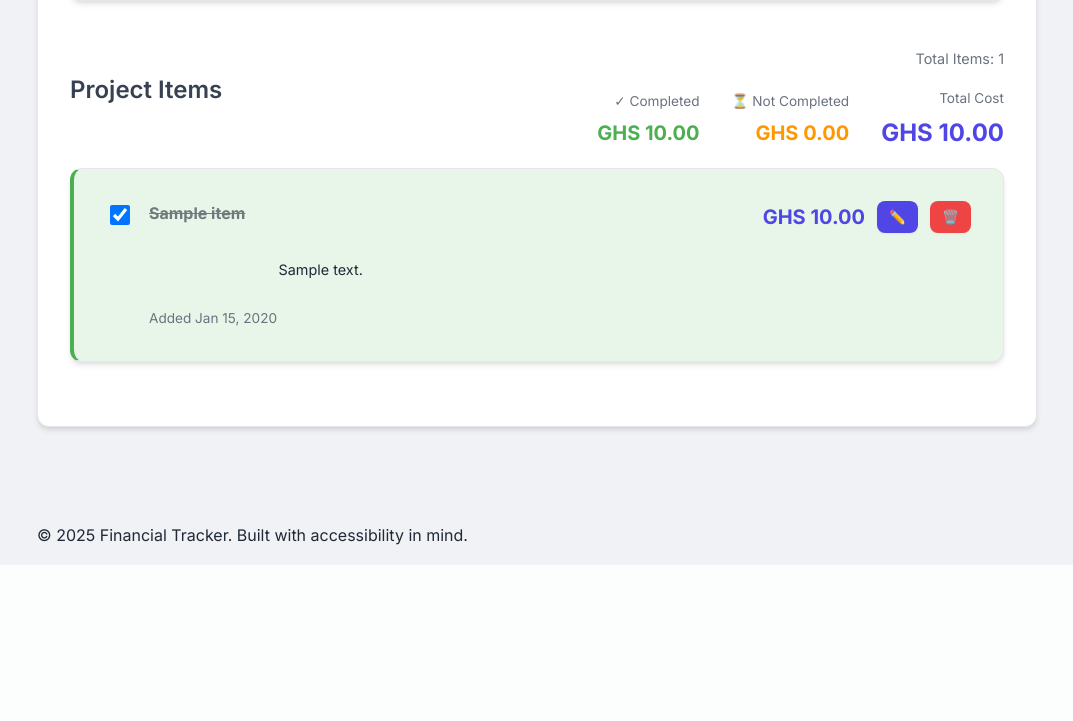
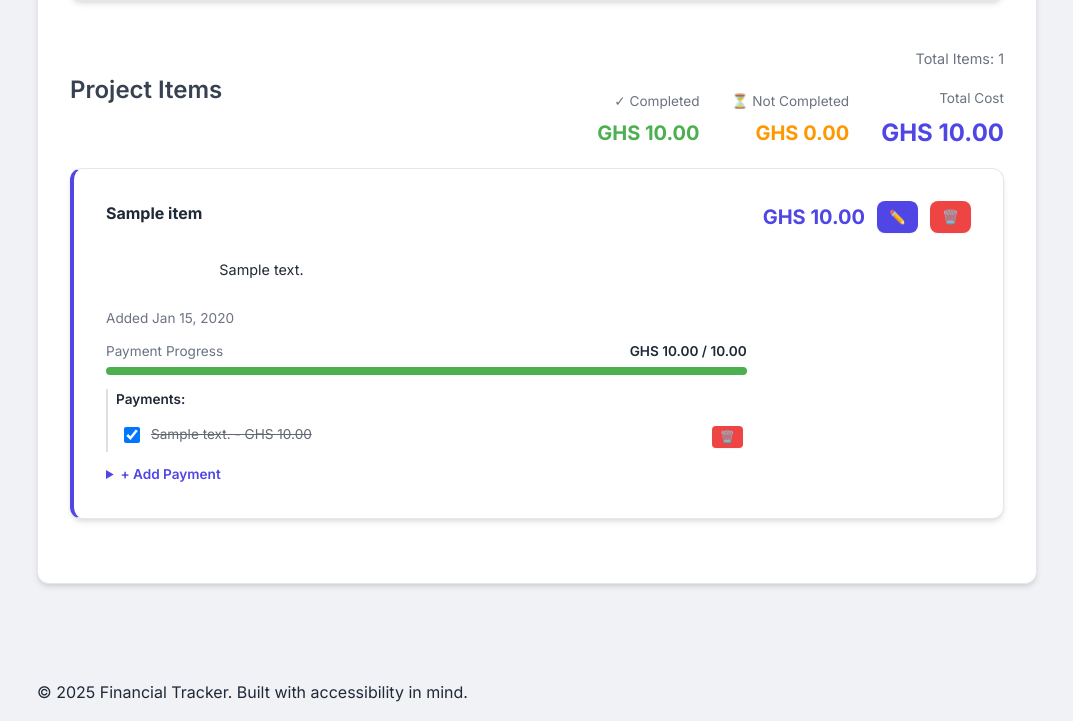
Before and after one commit to NANA-PREMPEH/FinancialTracker, a Flask app: page /projects/1 in a window 1280 px wide. Shown: the part 743-1464 px from the top of the page, without its empty margins (103-1176 px from the left). Before the commit the page ends 1288 px from the top, so only its background shows below. Run offline with Flask 3, Linux system fonts and the light colour scheme; tables that the repository leaves empty hold one stand-in row (values such as "Sample post"); parts of the project's set-up code (start-up, migrations or seed data) failed here and were passed over.

Commit message:
sub-list under the project items added

```diff
--- a/app/models.py
+++ b/app/models.py
@@ -118,5 +118,25 @@ class ProjectItem(db.Model):
     is_completed = db.Column(db.Boolean, default=False)
     created_date = db.Column(db.DateTime, default=datetime.utcnow)
 
+    # Relationship for payments
+    payments = db.relationship('ProjectItemPayment', backref='project_item', lazy=True, cascade='all, delete-orphan')
+
     def __repr__(self):
         return f'<ProjectItem {self.item_name} - {self.cost}>'
+
+    @property
+    def total_paid(self):
+        """Calculate total amount paid for this item"""
+        return sum(payment.amount for payment in self.payments if payment.is_paid)
+
+class ProjectItemPayment(db.Model):
+    id = db.Column(db.Integer, primary_key=True)
+    project_item_id = db.Column(db.Integer, db.ForeignKey('project_item.id'), nullable=False)
+    amount = db.Column(db.Float, nullable=False)
+    description = db.Column(db.String(200), nullable=True)
+    is_paid = db.Column(db.Boolean, default=False)
+    payment_date = db.Column(db.DateTime, nullable=True)
+    created_date = db.Column(db.DateTime, default=datetime.utcnow)
+
+    def __repr__(self):
+        return f'<ProjectItemPayment {self.amount} - {self.description}>'
--- a/app/routes.py
+++ b/app/routes.py
@@ -1,6 +1,6 @@
 from flask import Blueprint, render_template, request, redirect, url_for, flash, jsonify, send_file, Response
 from . import db
-from .models import Expense, Category, Wallet, Budget, RecurringTransaction, ExchangeRate, Project, ProjectItem
+from .models import Expense, Category, Wallet, Budget, RecurringTransaction, ExchangeRate, Project, ProjectItem, ProjectItemPayment
 from datetime import datetime, timedelta
 from sqlalchemy import func, or_
 import io
@@ -865,11 +865,11 @@ def add_project():
 def project_details(id):
     project = Project.query.get_or_404(id)
 
-    # Calculate total cost of completed items
-    completed_cost = sum(item.cost for item in project.items if item.is_completed)
+    # Calculate total cost of completed items (sum of all paid payments)
+    completed_cost = sum(item.total_paid for item in project.items)
 
     # Calculate total cost of not completed items
-    not_completed_cost = sum(item.cost for item in project.items if not item.is_completed)
+    not_completed_cost = sum((item.cost - item.total_paid) for item in project.items)
 
     return render_template('project_details.html', project=project, completed_cost=completed_cost, not_completed_cost=not_completed_cost)
 
@@ -960,3 +960,41 @@ def toggle_project_item(project_id, item_id):
     item.is_completed = not item.is_completed
     db.session.commit()
     return jsonify({'success': True, 'is_completed': item.is_completed})
+
+# ===== PROJECT ITEM PAYMENTS =====
+@main.route('/projects/<int:project_id>/items/<int:item_id>/payments/add', methods=['POST'])
+def add_project_item_payment(project_id, item_id):
+    project = Project.query.get_or_404(project_id)
+    item = ProjectItem.query.get_or_404(item_id)
+
+    amount = float(request.form.get('payment_amount'))
+    description = request.form.get('payment_description', '')
+
+    payment = ProjectItemPayment(
+        project_item_id=item_id,
+        amount=amount,
+        description=description
+    )
+    db.session.add(payment)
+    db.session.commit()
+    flash('Payment added successfully!', 'success')
+    return redirect(url_for('main.project_details', id=project_id))
+
+@main.route('/projects/<int:project_id>/items/<int:item_id>/payments/<int:payment_id>/toggle', methods=['POST'])
+def toggle_project_item_payment(project_id, item_id, payment_id):
+    payment = ProjectItemPayment.query.get_or_404(payment_id)
+    payment.is_paid = not payment.is_paid
+    if payment.is_paid:
+        payment.payment_date = datetime.utcnow()
+    else:
+        payment.payment_date = None
+    db.session.commit()
+    return jsonify({'success': True, 'is_paid': payment.is_paid})
+
+@main.route('/projects/<int:project_id>/items/<int:item_id>/payments/<int:payment_id>/delete', methods=['POST'])
+def delete_project_item_payment(project_id, item_id, payment_id):
+    payment = ProjectItemPayment.query.get_or_404(payment_id)
+    db.session.delete(payment)
+    db.session.commit()
+    flash('Payment deleted successfully!', 'success')
+    return redirect(url_for('main.project_details', id=project_id))
--- a/app/templates/project_details.html
+++ b/app/templates/project_details.html
@@ -100,18 +100,11 @@
         <div style="display: grid; gap: 1rem;">
             {% for item in project.items %}
             <div class="card"
-                style="background-color: {% if item.is_completed %}#e8f5e9{% else %}white{% endif %}; border-left: 4px solid {% if item.is_completed %}#4caf50{% else %}var(--color-primary){% endif %};">
+                style="background-color: white; border-left: 4px solid var(--color-primary);">
                 <div
                     style="display: flex; justify-content: space-between; align-items: flex-start;">
-                    <div
-                        style="display: flex; align-items: flex-start; gap: 1rem; flex: 1;">
-                        <input type="checkbox"
-                            {% if item.is_completed %}checked{% endif %}
-                            onchange="toggleItem({{ project.id }}, {{ item.id }})"
-                            style="width: 20px; height: 20px; cursor: pointer; margin-top: 0.25rem;">
                     <div style="flex: 1;">
-                            <h4
-                                style="margin: 0; {% if item.is_completed %}text-decoration: line-through; opacity: 0.6;{% endif %}">
+                        <h4 style="margin: 0;">
                             {{ item.item_name }}
                         </h4>
                         {% if item.description %}
@@ -122,13 +115,73 @@
                         {% endif %}
                         <p
                             style="margin: 0.25rem 0 0 0; font-size: 0.85rem; color: var(--color-text-muted);">
-                                Added {{ item.created_date.strftime('%b %d, %Y')
-                                }}
+                            Added {{ item.created_date.strftime('%b %d, %Y') }}
                         </p>
+
+                        <!-- Payment Progress -->
+                        <div style="margin-top: 0.75rem;">
+                            <div style="display: flex; justify-content: space-between; align-items: center; margin-bottom: 0.25rem;">
+                                <span style="font-size: 0.85rem; color: var(--color-text-muted);">Payment Progress</span>
+                                <span style="font-size: 0.85rem; font-weight: 600;">GHS {{ "{:,.2f}".format(item.total_paid) }} / {{ "{:,.2f}".format(item.cost) }}</span>
+                            </div>
+                            <div style="background: #e0e0e0; height: 8px; border-radius: 4px; overflow: hidden;">
+                                <div style="background: #4caf50; height: 100%; width: {{ (item.total_paid / item.cost * 100) if item.cost > 0 else 0 }}%;"></div>
                             </div>
                         </div>
+
+                        <!-- Payments List -->
+                        {% if item.payments %}
+                        <div style="margin-top: 0.75rem; padding-left: 0.5rem; border-left: 2px solid #e0e0e0;">
+                            <p style="font-size: 0.85rem; font-weight: 600; margin-bottom: 0.5rem;">Payments:</p>
+                            {% for payment in item.payments %}
+                            <div style="display: flex; align-items: center; gap: 0.5rem; margin-bottom: 0.25rem; padding: 0.25rem;">
+                                <input type="checkbox"
+                                    {% if payment.is_paid %}checked{% endif %}
+                                    onchange="togglePayment({{ project.id }}, {{ item.id }}, {{ payment.id }})"
+                                    style="width: 16px; height: 16px; cursor: pointer;">
+                                <span style="font-size: 0.85rem; flex: 1; {% if payment.is_paid %}text-decoration: line-through; opacity: 0.7;{% endif %}">
+                                    {{ payment.description or 'Payment' }} - GHS {{ "{:,.2f}".format(payment.amount) }}
+                                </span>
+                                <form method="POST"
+                                    action="{{ url_for('main.delete_project_item_payment', project_id=project.id, item_id=item.id, payment_id=payment.id) }}"
+                                    style="display: inline;"
+                                    onsubmit="return confirm('Delete this payment?');">
+                                    <button type="submit"
+                                        style="background-color: #ef4444; color: white; border: none; padding: 0.25rem 0.5rem; border-radius: 4px; cursor: pointer; font-size: 0.75rem;">
+                                        🗑️
+                                    </button>
+                                </form>
+                            </div>
+                            {% endfor %}
+                        </div>
+                        {% endif %}
+
+                        <!-- Add Payment Form -->
+                        <details style="margin-top: 0.75rem;">
+                            <summary style="cursor: pointer; font-size: 0.85rem; color: var(--color-primary); font-weight: 600;">+ Add Payment</summary>
+                            <form method="POST" action="{{ url_for('main.add_project_item_payment', project_id=project.id, item_id=item.id) }}"
+                                style="margin-top: 0.5rem; padding: 0.5rem; background: #f9f9f9; border-radius: 4px;">
+                                <div style="display: grid; gap: 0.5rem;">
+                                    <div>
+                                        <input type="number" name="payment_amount" step="0.01" min="0" required
+                                            placeholder="Amount (GHS)"
+                                            style="width: 100%; padding: 0.5rem; border: 1px solid #ddd; border-radius: 4px; font-size: 0.85rem;">
+                                    </div>
+                                    <div>
+                                        <input type="text" name="payment_description"
+                                            placeholder="Description (e.g., First payment, Deposit)"
+                                            style="width: 100%; padding: 0.5rem; border: 1px solid #ddd; border-radius: 4px; font-size: 0.85rem;">
+                                    </div>
+                                    <button type="submit"
+                                        style="background: var(--color-primary); color: white; border: none; padding: 0.5rem; border-radius: 4px; cursor: pointer; font-size: 0.85rem; font-weight: 600;">
+                                        Add Payment
+                                    </button>
+                                </div>
+                            </form>
+                        </details>
+                    </div>
                     <div
-                        style="display: flex; align-items: center; gap: 0.75rem;">
+                        style="display: flex; align-items: center; gap: 0.75rem; margin-left: 1rem;">
                         <span
                             style="font-size: 1.25rem; font-weight: 700; color: var(--color-primary);">
                             GHS {{ "{:,.2f}".format(item.cost) }}
@@ -213,6 +266,26 @@ function toggleItem(projectId, itemId) {
     });
 }
 
+function togglePayment(projectId, itemId, paymentId) {
+    fetch(`/projects/${projectId}/items/${itemId}/payments/${paymentId}/toggle`, {
+        method: 'POST',
+        headers: {
+            'Content-Type': 'application/json',
+        }
+    })
+    .then(response => response.json())
+    .then(data => {
+        if (data.success) {
+            // Reload the page to update payment progress
+            window.location.reload();
+        }
+    })
+    .catch(error => {
+        console.error('Error:', error);
+        alert('Failed to update payment status');
+    });
+}
+
 // Delete Modal Logic
 const deleteModal = document.getElementById('deleteProjectModal');
 const deleteForm = document.getElementById('deleteProjectForm');
```
Also changed, not shown: app/routes_new_section.py (added, +44 -0 lines), create_payment_table.py (added, +32 -0 lines), payment_routes_temp.txt (added, +37 -0 lines). Lines whose indentation alone changed are shown as unchanged.
